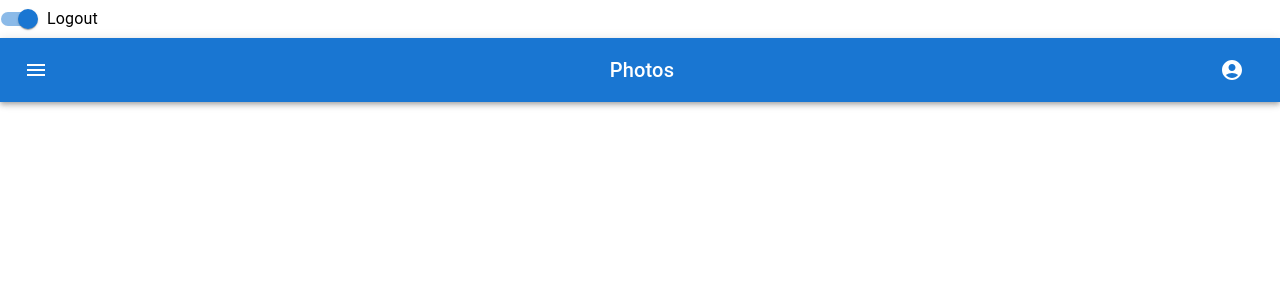
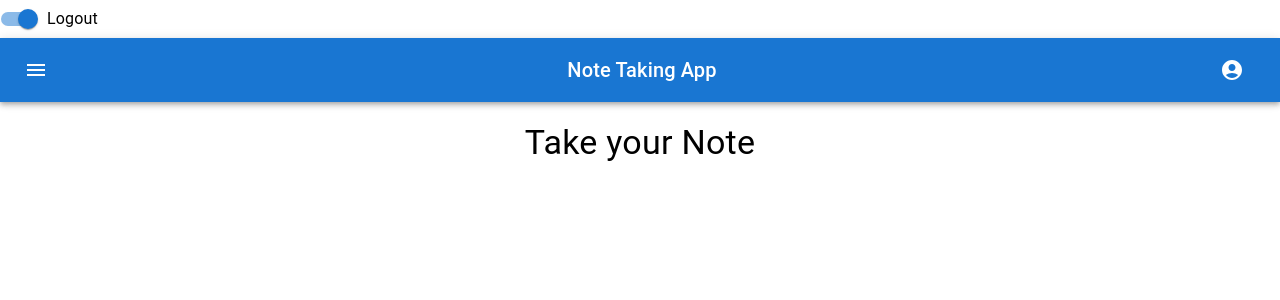
Before and after one commit to heiastart/note-taking-app-Eduonix, a React (Create React App) app: page / in a window 1280 px wide. Shown: the top 300 px of the page. Built offline with nearby package versions, Linux system fonts and the light colour scheme.

Commit message:
Added a typography label/heading

```diff
--- a/src/App.js
+++ b/src/App.js
@@ -1,11 +1,14 @@
 import logo from './logo.svg';
 import './App.css';
 import MenuAppBar from './components/Header';
+import { Typography } from '@mui/material';
 
 function App() {
   return (
     <div className="App">
       <MenuAppBar/>
+      <br/>
+      <Typography variant="h4" component="h5">Take your Note</Typography>
     </div>
   );
 }
--- a/src/components/Header.js
+++ b/src/components/Header.js
@@ -54,7 +54,7 @@ export default function MenuAppBar() {
             <MenuIcon />
           </IconButton>
           <Typography variant="h6" component="div" sx={{ flexGrow: 1 }}>
-            Photos
+            Note Taking App
           </Typography>
           {auth && (
             <div>
```
